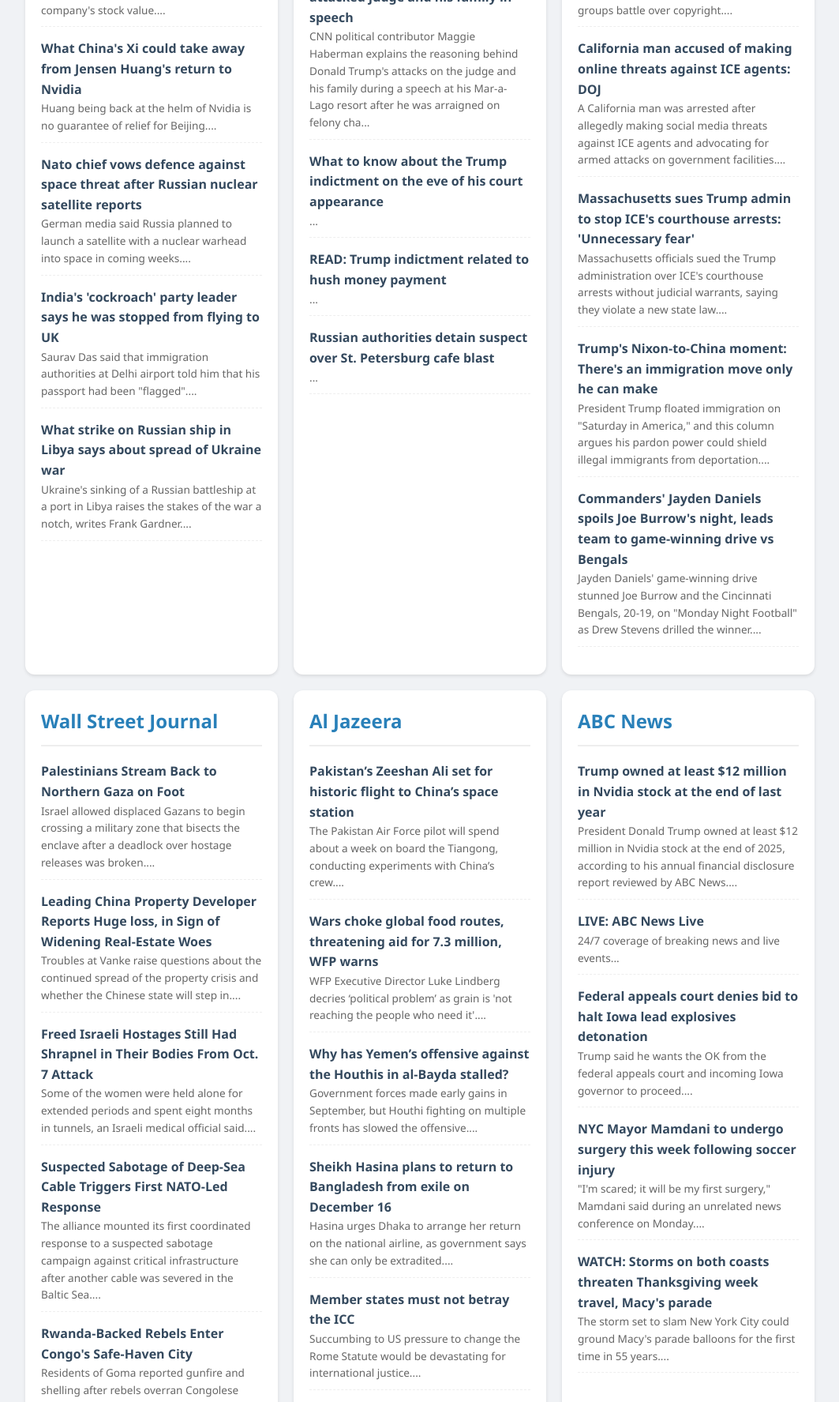
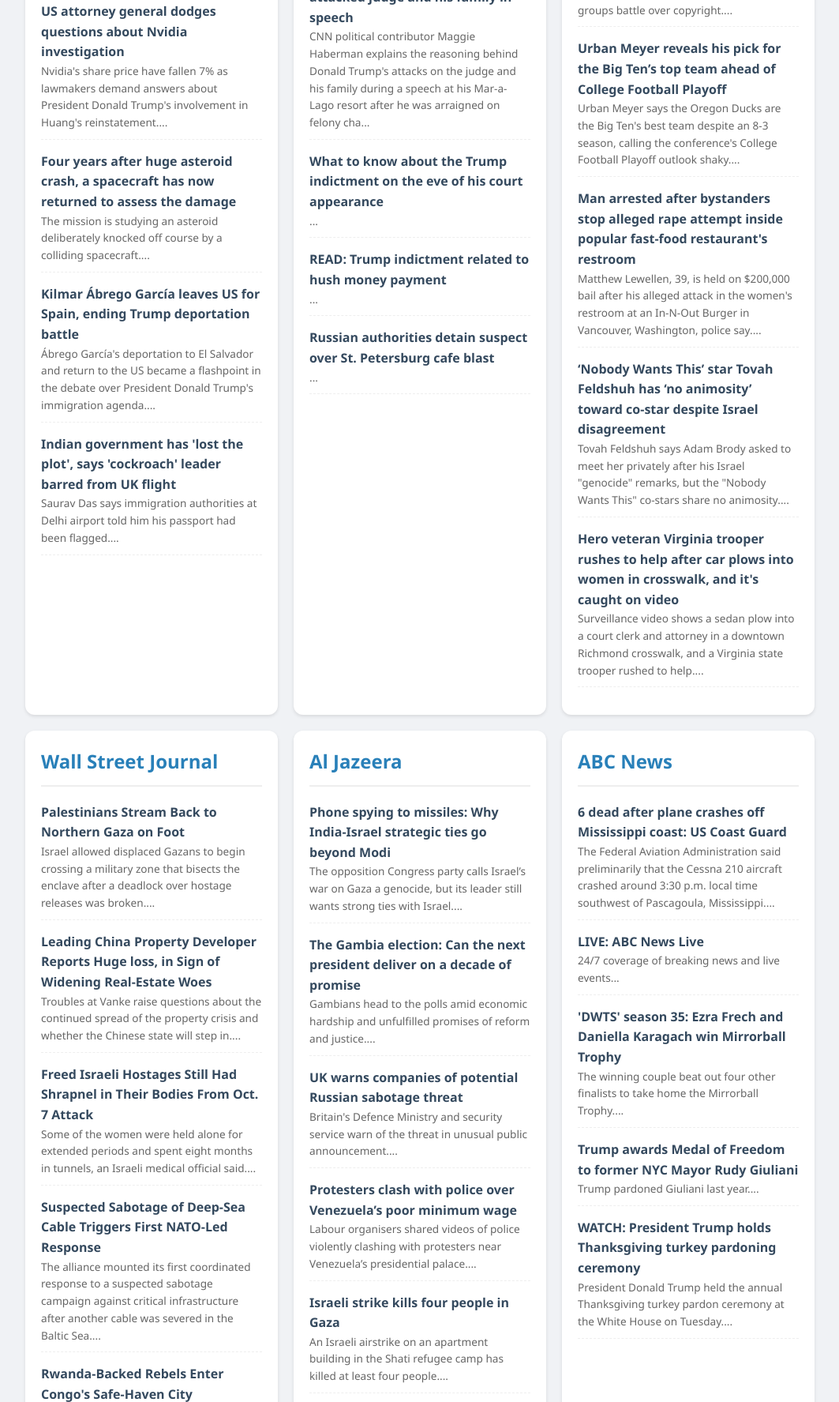
Before and after one commit to PeterWu1110/daily-news, a plain HTML site: page index.html in a window 1280 px wide. Shown: the part 760-2535 px from the top of the page at 79% size, without its empty margins (108-1171 px from the left). Drawn offline with Linux system fonts and the light colour scheme.

Commit message:
Update news content

```diff
--- a/index.html
+++ b/index.html
@@ -27,7 +27,7 @@
 <body>
     <header>
         <h1>📰 每日英語閱讀挑戰</h1>
-        <div>2026-11-24 16:30:36</div>
+        <div>2026-11-25 15:05:28</div>
     </header>
 
     <div class="quiz-section">
@@ -46,28 +46,28 @@
     <div class="news-grid">
         <div class='card'><h2>BBC News</h2>
                 <div class="news-item">
-                    <a href="https://www.bbc.co.uk/news/articles/cq5y1k8ez407o?at_medium=RSS&at_campaign=rss" target="_blank">Trump faces backlash after saying he 'convinced' Nvidia to reinstate CEO Jensen Huang</a>
-                    <div style="font-size:0.85em; color:#666;">Nvidia had come under pressure from President Trump to reappoint Huang, whose comeback helped add $1tn to the company's stock value....</div>
+                    <a href="https://www.bbc.co.uk/news/articles/cmx27g533zwyo?at_medium=RSS&at_campaign=rss" target="_blank">Russia's own figures show almost 500,000 deaths in war in Ukraine</a>
+                    <div style="font-size:0.85em; color:#666;">Leaked data reveal how the full-scale invasion of Ukraine has fundamentally changed mortality patterns in Russia....</div>
                 </div>
 
                 <div class="news-item">
-                    <a href="https://www.bbc.co.uk/news/articles/c63rgpy50x98o?at_medium=RSS&at_campaign=rss" target="_blank">What China's Xi could take away from Jensen Huang's return to Nvidia</a>
-                    <div style="font-size:0.85em; color:#666;">Huang being back at the helm of Nvidia is no guarantee of relief for Beijing....</div>
+                    <a href="https://www.bbc.co.uk/news/articles/crpdw1qx7jgxo?at_medium=RSS&at_campaign=rss" target="_blank">US attorney general dodges questions about Nvidia investigation</a>
+                    <div style="font-size:0.85em; color:#666;">Nvidia's share price have fallen 7% as lawmakers demand answers about President Donald Trump's involvement in Huang's reinstatement....</div>
                 </div>
 
                 <div class="news-item">
-                    <a href="https://www.bbc.co.uk/news/articles/c9x2er1ry2mzo?at_medium=RSS&at_campaign=rss" target="_blank">Nato chief vows defence against space threat after Russian nuclear satellite reports</a>
-                    <div style="font-size:0.85em; color:#666;">German media said Russia planned to launch a satellite with a nuclear warhead into space in coming weeks....</div>
+                    <a href="https://www.bbc.co.uk/news/articles/cw8dv112r5gmo?at_medium=RSS&at_campaign=rss" target="_blank">Four years after huge asteroid crash, a spacecraft has now returned to assess the damage</a>
+                    <div style="font-size:0.85em; color:#666;">The mission is studying an asteroid deliberately knocked off course by a colliding spacecraft....</div>
                 </div>
 
                 <div class="news-item">
-                    <a href="https://www.bbc.co.uk/news/articles/cm5y1ezx2gqyo?at_medium=RSS&at_campaign=rss" target="_blank">India's 'cockroach' party leader says he was stopped from flying to UK</a>
-                    <div style="font-size:0.85em; color:#666;">Saurav Das said that immigration authorities at Delhi airport told him that his passport had been "flagged"....</div>
+                    <a href="https://www.bbc.co.uk/news/articles/c6808pyy5dl9o?at_medium=RSS&at_campaign=rss" target="_blank">Kilmar Ábrego García leaves US for Spain, ending Trump deportation battle</a>
+                    <div style="font-size:0.85em; color:#666;">Ábrego García's deportation to El Salvador and return to the US became a flashpoint in the debate over President Donald Trump's immigration agenda....</div>
                 </div>
 
                 <div class="news-item">
-                    <a href="https://www.bbc.co.uk/news/articles/cm894p88jzxpo?at_medium=RSS&at_campaign=rss" target="_blank">What strike on Russian ship in Libya says about spread of Ukraine war</a>
-                    <div style="font-size:0.85em; color:#666;">Ukraine's sinking of a Russian battleship at a port in Libya raises the stakes of the war a notch, writes Frank Gardner....</div>
+                    <a href="https://www.bbc.co.uk/news/articles/cm5y1ezx2gqyo?at_medium=RSS&at_campaign=rss" target="_blank">Indian government has 'lost the plot', says 'cockroach' leader barred from UK flight</a>
+                    <div style="font-size:0.85em; color:#666;">Saurav Das says immigration authorities at Delhi airport told him his passport had been flagged....</div>
                 </div>
                 </div><div class='card'><h2>CNN</h2>
                 <div class="news-item">
@@ -101,23 +101,23 @@
                 </div>
 
                 <div class="news-item">
-                    <a href="https://www.foxnews.com/us/california-man-accused-making-online-threats-ice-agents-doj" target="_blank">California man accused of making online threats against ICE agents: DOJ</a>
-                    <div style="font-size:0.85em; color:#666;">A California man was arrested after allegedly making social media threats against ICE agents and advocating for armed attacks on government facilities....</div>
+                    <a href="https://www.foxnews.com/outkick-sports/urban-meyer-reveals-pick-big-ten-top-team-ahead-college-football-playoff" target="_blank">Urban Meyer reveals his pick for the Big Ten’s top team ahead of College Football Playoff</a>
+                    <div style="font-size:0.85em; color:#666;">Urban Meyer says the Oregon Ducks are the Big Ten&apos;s best team despite an 8-3 season, calling the conference&apos;s College Football Playoff outlook shaky....</div>
                 </div>
 
                 <div class="news-item">
-                    <a href="https://www.foxnews.com/politics/massachusetts-sues-trump-admin-stop-ice-courthouse-arrests-unnecessary-fear" target="_blank">Massachusetts sues Trump admin to stop ICE's courthouse arrests: 'Unnecessary fear'</a>
-                    <div style="font-size:0.85em; color:#666;">Massachusetts officials sued the Trump administration over ICE&apos;s courthouse arrests without judicial warrants, saying they violate a new state law....</div>
+                    <a href="https://www.foxnews.com/us/man-arrested-bystanders-stop-alleged-rape-attempt-popular-fast-food-restaurants-restroom" target="_blank">Man arrested after bystanders stop alleged rape attempt inside popular fast-food restaurant's restroom</a>
+                    <div style="font-size:0.85em; color:#666;">Matthew Lewellen, 39, is held on $200,000 bail after his alleged attack in the women&apos;s restroom at an In-N-Out Burger in Vancouver, Washington, police say....</div>
                 </div>
 
                 <div class="news-item">
-                    <a href="https://www.foxnews.com/opinion/trumps-nixon-to-china-moment-immigration-move-only-he-can-make" target="_blank">Trump's Nixon-to-China moment: There's an immigration move only he can make</a>
-                    <div style="font-size:0.85em; color:#666;">President Trump floated immigration on &quot;Saturday in America,&quot; and this column argues his pardon power could shield illegal immigrants from deportation....</div>
+                    <a href="https://www.foxnews.com/media/nobody-wants-this-star-tovah-feldshuh-no-animosity-toward-co-star-despite-israel-disagreement" target="_blank">‘Nobody Wants This’ star Tovah Feldshuh has ‘no animosity’ toward co-star despite Israel disagreement</a>
+                    <div style="font-size:0.85em; color:#666;">Tovah Feldshuh says Adam Brody asked to meet her privately after his Israel &quot;genocide&quot; remarks, but the &quot;Nobody Wants This&quot; co-stars share no animosity....</div>
                 </div>
 
                 <div class="news-item">
-                    <a href="https://www.foxnews.com/outkick-sports/commanders-jayden-daniels-spoils-joe-burrow-night-leads-team-game-winning-drive-vs-bengals" target="_blank">Commanders' Jayden Daniels spoils Joe Burrow's night, leads team to game-winning drive vs Bengals</a>
-                    <div style="font-size:0.85em; color:#666;">Jayden Daniels&apos; game-winning drive stunned Joe Burrow and the Cincinnati Bengals, 20-19, on &quot;Monday Night Football&quot; as Drew Stevens drilled the winner....</div>
+                    <a href="https://www.foxnews.com/us/hero-veteran-virginia-trooper-rushes-help-car-plows-women-crosswalk-caught-video" target="_blank">Hero veteran Virginia trooper rushes to help after car plows into women in crosswalk, and it's caught on video</a>
+                    <div style="font-size:0.85em; color:#666;">Surveillance video shows a sedan plow into a court clerk and attorney in a downtown Richmond crosswalk, and a Virginia state trooper rushed to help....</div>
                 </div>
                 </div><div class='card'><h2>Wall Street Journal</h2>
                 <div class="news-item">
@@ -146,33 +146,33 @@
                 </div>
                 </div><div class='card'><h2>Al Jazeera</h2>
                 <div class="news-item">
-                    <a href="https://www.aljazeera.com/news/2026/11/24/pakistans-zeeshan-ali-set-for-historic-flight-to-chinas-space-station?traffic_source=rss" target="_blank">Pakistan’s Zeeshan Ali set for historic flight to China’s space station</a>
-                    <div style="font-size:0.85em; color:#666;">The Pakistan Air Force pilot will spend about a week on board the Tiangong, conducting experiments with China’s crew....</div>
+                    <a href="https://www.aljazeera.com/news/2026/11/25/phone-spying-to-missiles-why-india-israel-strategic-ties-go-beyond-modi?traffic_source=rss" target="_blank">Phone spying to missiles: Why India-Israel strategic ties go beyond Modi</a>
+                    <div style="font-size:0.85em; color:#666;">The opposition Congress party calls Israel’s war on Gaza a genocide, but its leader still wants strong ties with Israel....</div>
                 </div>
 
                 <div class="news-item">
-                    <a href="https://www.aljazeera.com/news/2026/11/24/wars-choke-global-food-routes-threatening-aid-for-7-3-million-wfp-warns?traffic_source=rss" target="_blank">Wars choke global food routes, threatening aid for 7.3 million, WFP warns</a>
-                    <div style="font-size:0.85em; color:#666;">WFP Executive Director Luke Lindberg decries ‘political problem’ as grain is &#039;not reaching the people who need it&#039;....</div>
+                    <a href="https://www.aljazeera.com/news/2026/11/25/the-gambia-election-can-the-next-president-deliver-on-a-decade-of-promise?traffic_source=rss" target="_blank">The Gambia election: Can the next president deliver on a decade of promise</a>
+                    <div style="font-size:0.85em; color:#666;">Gambians head to the polls amid economic hardship and unfulfilled promises of reform and justice....</div>
                 </div>
 
                 <div class="news-item">
-                    <a href="https://www.aljazeera.com/news/2026/11/24/why-has-yemens-offensive-against-the-houthis-in-al-bayda-stalled?traffic_source=rss" target="_blank">Why has Yemen’s offensive against the Houthis in al-Bayda stalled?</a>
-                    <div style="font-size:0.85em; color:#666;">Government forces made early gains in September, but Houthi fighting on multiple fronts has slowed the offensive....</div>
+                    <a href="https://www.aljazeera.com/news/2026/11/25/uk-warns-companies-of-potential-russian-sabotage-threat?traffic_source=rss" target="_blank">UK warns companies of potential Russian sabotage threat</a>
+                    <div style="font-size:0.85em; color:#666;">Britain&#039;s Defence Ministry and security service warn of the threat in unusual public announcement....</div>
                 </div>
 
                 <div class="news-item">
-                    <a href="https://www.aljazeera.com/news/2026/11/24/sheikh-hasina-plans-to-return-to-bangladesh-from-exile-on-december-16?traffic_source=rss" target="_blank">Sheikh Hasina plans to return to Bangladesh from exile on December 16</a>
-                    <div style="font-size:0.85em; color:#666;">Hasina urges Dhaka to arrange her return on the national airline, as government says she can only be extradited....</div>
+                    <a href="https://www.aljazeera.com/video/newsfeed/2026/11/25/protesters-clash-with-police-over-venezuelas-poor-minimum-wage?traffic_source=rss" target="_blank">Protesters clash with police over Venezuela’s poor minimum wage</a>
+                    <div style="font-size:0.85em; color:#666;">Labour organisers shared videos of police violently clashing with protesters near Venezuela’s presidential palace....</div>
                 </div>
 
                 <div class="news-item">
-                    <a href="https://www.aljazeera.com/opinions/2026/11/24/member-states-must-not-betray-the-icc?traffic_source=rss" target="_blank">Member states must not betray the ICC</a>
-                    <div style="font-size:0.85em; color:#666;">Succumbing to US pressure to change the Rome Statute would be devastating for international justice....</div>
+                    <a href="https://www.aljazeera.com/video/newsfeed/2026/11/25/israeli-strike-kills-four-people-in-gaza?traffic_source=rss" target="_blank">Israeli strike kills four people in Gaza</a>
+                    <div style="font-size:0.85em; color:#666;">An Israeli airstrike on an apartment building in the Shati refugee camp has killed at least four people....</div>
                 </div>
                 </div><div class='card'><h2>ABC News</h2>
                 <div class="news-item">
-                    <a href="https://abcnews.com/US/trump-owned-12-million-nvidia-stock-end-year/story?id=138393684" target="_blank">Trump owned at least $12 million in Nvidia stock at the end of last year</a>
-                    <div style="font-size:0.85em; color:#666;">President Donald Trump owned at least $12 million in Nvidia stock at the end of 2025, according to his annual financial disclosure report reviewed by ABC News....</div>
+                    <a href="https://abcnews.com/US/plane-carrying-6-people-crashes-off-mississippi-coast/story?id=138427173" target="_blank">6 dead after plane crashes off Mississippi coast: US Coast Guard</a>
+                    <div style="font-size:0.85em; color:#666;">The Federal Aviation Administration said preliminarily that the Cessna 210 aircraft crashed around 3:30 p.m. local time southwest of Pascagoula, Mississippi....</div>
                 </div>
 
                 <div class="news-item">
@@ -181,18 +181,18 @@
                 </div>
 
                 <div class="news-item">
-                    <a href="https://abcnews.com/Politics/trump-ordered-military-hold-off-iowa-explosives-detonation/story?id=138384845" target="_blank">Federal appeals court denies bid to halt Iowa lead explosives detonation</a>
-                    <div style="font-size:0.85em; color:#666;">Trump said he wants the OK from the federal appeals court and incoming Iowa governor to proceed....</div>
+                    <a href="https://abcnews.com/GMA/Culture/dancing-with-the-stars-season-35-champion/story?id=138388712" target="_blank">'DWTS' season 35: Ezra Frech and Daniella Karagach win Mirrorball Trophy</a>
+                    <div style="font-size:0.85em; color:#666;">The winning couple beat out four other finalists to take home the Mirrorball Trophy....</div>
                 </div>
 
                 <div class="news-item">
-                    <a href="https://abcnews.com/US/nyc-mayor-mamdani-undergo-surgery-week-soccer-injury/story?id=138380557" target="_blank">NYC Mayor Mamdani to undergo surgery this week following soccer injury</a>
-                    <div style="font-size:0.85em; color:#666;">"I'm scared; it will be my first surgery," Mamdani said during an unrelated news conference on Monday....</div>
+                    <a href="https://abcnews.com/Politics/trump-award-medal-freedom-former-nyc-mayor-rudy/story?id=138411544" target="_blank">Trump awards Medal of Freedom to former NYC Mayor Rudy Giuliani</a>
+                    <div style="font-size:0.85em; color:#666;">Trump pardoned Giuliani last year....</div>
                 </div>
 
                 <div class="news-item">
-                    <a href="https://abcnews.com/video/138392581/" target="_blank">WATCH:  Storms on both coasts threaten Thanksgiving week travel, Macy's parade</a>
-                    <div style="font-size:0.85em; color:#666;">The storm set to slam New York City could ground Macy's parade balloons for the first time in 55 years....</div>
+                    <a href="https://abcnews.com/video/138420700/" target="_blank">WATCH:  President Trump holds Thanksgiving turkey pardoning ceremony</a>
+                    <div style="font-size:0.85em; color:#666;">President Donald Trump held the annual Thanksgiving turkey pardon ceremony at the White House on Tuesday....</div>
                 </div>
                 </div>
     </div>
```
